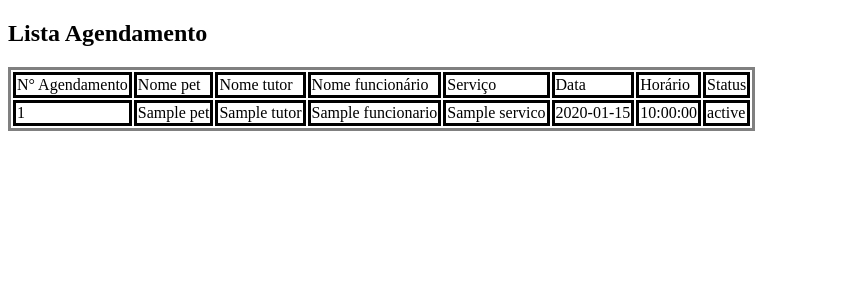
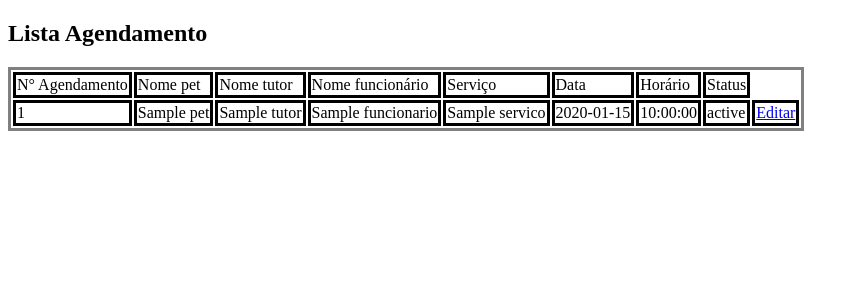
Before and after one commit to DiullyCarvalho/Trabalho-DW---3TRI, a PHP site: page /listar_agendamento.php in a window 1280 px wide. Shown: the top 300 px of the page, without its empty margins (0-859 px from the left). Run offline with PHP 8.4, Linux system fonts and the light colour scheme; tables that the repository leaves empty hold one stand-in row (values such as "Sample post"); data that the repository does not hold is empty.

Commit message:
listar agendamento corrigindo variavel

```diff
--- a/codigo/listar_agendamento.php
+++ b/codigo/listar_agendamento.php
@@ -57,6 +57,7 @@
                 echo "<td>$data</td>";
                 echo "<td>$horario</td>";
                 echo "<td>$status</td>";
+                echo "<td><a href='editar_agendamento.php?id_agendamento=$id_agendamento'>Editar</a></td>";
             echo "</tr>";
         }
 
```
